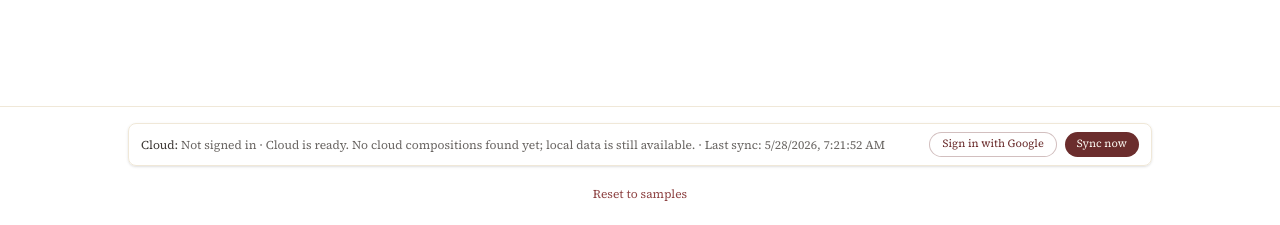
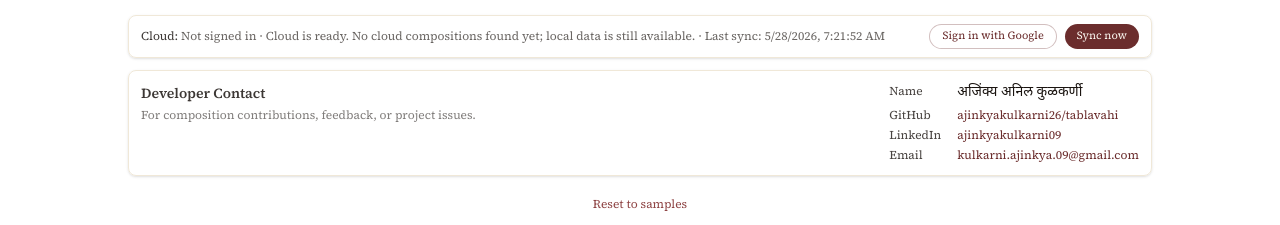
Before and after one commit to ajinkyakulkarni26/tablavahi, a React (Vite) app in the folder web/: page / in a window 1280 px wide. Shown: the part 582-807 px from the top of the page. Built offline with nearby package versions, Linux system fonts and the light colour scheme; no server answers; the database is empty.

Commit message:
Add developer contact section

```diff
--- a/web/src/App.tsx
+++ b/web/src/App.tsx
@@ -6,6 +6,7 @@ import { BrowsePanel } from "./components/BrowsePanel";
 import { CompositionView } from "./components/CompositionView";
 import { CompositionEditor } from "./components/CompositionEditor";
 import { CloudSyncPanel } from "./components/CloudSyncPanel";
+import { DeveloperContact } from "./components/DeveloperContact";
 import {
   deleteComposition,
   loadCompositions,
@@ -404,6 +405,7 @@ export default function App() {
             void handleMigrateNow();
           }}
         />
+        <DeveloperContact />
         <button
           type="button"
           onClick={() => {
--- /dev/null
+++ b/web/src/components/DeveloperContact.tsx
@@ -0,0 +1,63 @@
+const CONTACT_LINKS = {
+  github: "https://github.com/ajinkyakulkarni26/tablavahi",
+  linkedIn: "https://www.linkedin.com/in/ajinkyakulkarni09/",
+  email: "kulkarni.ajinkya.09@gmail.com",
+};
+
+export function DeveloperContact() {
+  return (
+    <section className="mx-auto mb-3 w-full max-w-5xl rounded-lg border border-parchment-dark bg-white/55 px-3 py-3 text-left shadow-sm">
+      <div className="flex flex-col gap-2 md:flex-row md:items-start md:justify-between">
+        <div>
+          <h2 className="text-sm font-semibold text-ink/85">
+            Developer Contact
+          </h2>
+          <p className="mt-1 text-xs text-ink/55">
+            For composition contributions, feedback, or project issues.
+          </p>
+        </div>
+
+        <dl className="grid gap-x-4 gap-y-1 text-xs text-ink/65 sm:grid-cols-[auto_1fr]">
+          <dt className="font-medium text-ink/80">Name</dt>
+          <dd className="font-devanagari text-sm text-ink">
+            अजिंक्य अनिल कुळकर्णी
+          </dd>
+
+          <dt className="font-medium text-ink/80">GitHub</dt>
+          <dd>
+            <a
+              href={CONTACT_LINKS.github}
+              target="_blank"
+              rel="noreferrer"
+              className="break-all text-maroon hover:underline"
+            >
+              ajinkyakulkarni26/tablavahi
+            </a>
+          </dd>
+
+          <dt className="font-medium text-ink/80">LinkedIn</dt>
+          <dd>
+            <a
+              href={CONTACT_LINKS.linkedIn}
+              target="_blank"
+              rel="noreferrer"
+              className="break-all text-maroon hover:underline"
+            >
+              ajinkyakulkarni09
+            </a>
+          </dd>
+
+          <dt className="font-medium text-ink/80">Email</dt>
+          <dd>
+            <a
+              href={`mailto:${CONTACT_LINKS.email}`}
+              className="break-all text-maroon hover:underline"
+            >
+              {CONTACT_LINKS.email}
+            </a>
+          </dd>
+        </dl>
+      </div>
+    </section>
+  );
+}
```
Also changed, not shown: 1 other file (tests, documents, lock files or other folders).
